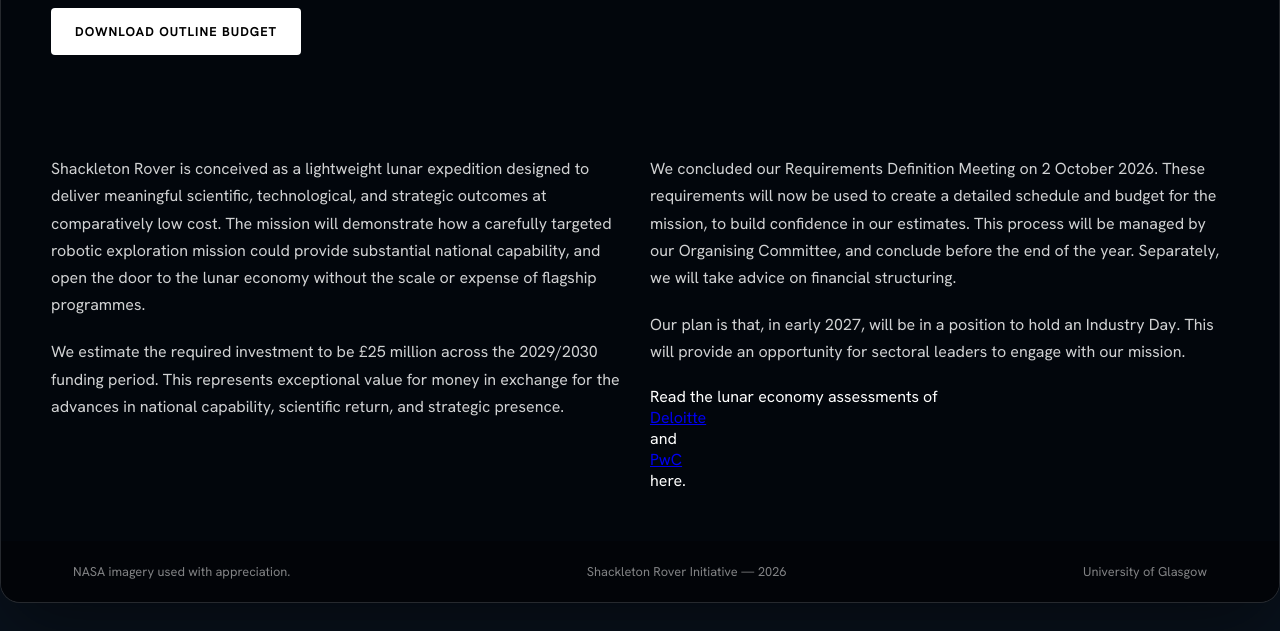
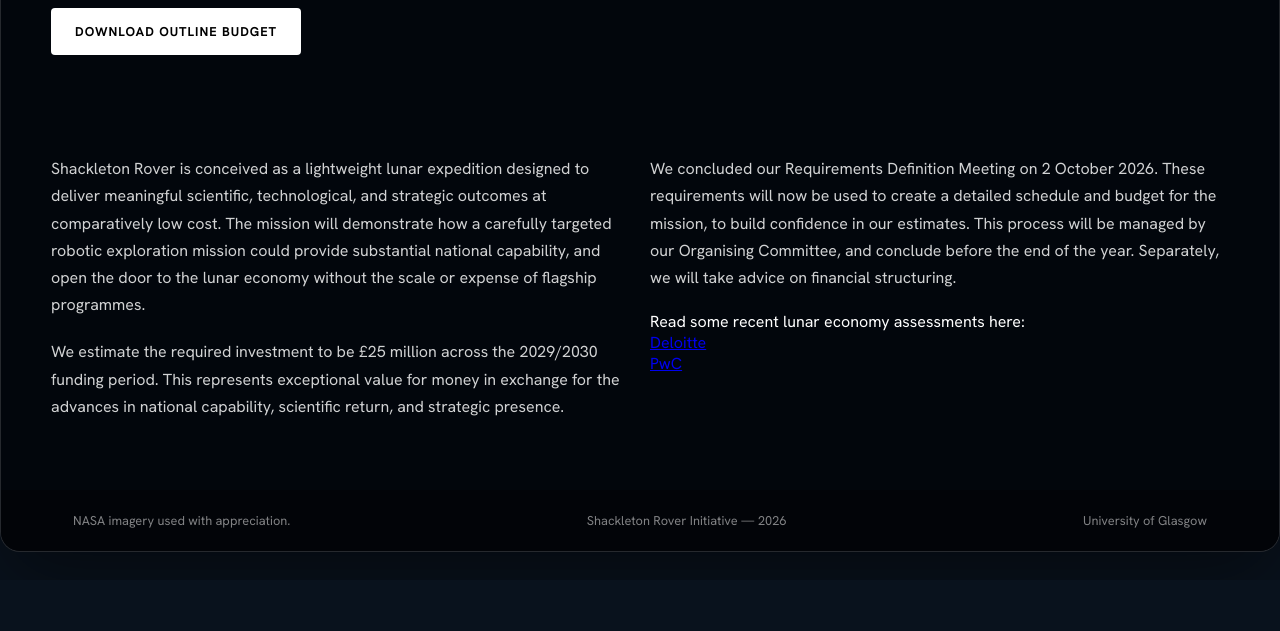
Before and after one commit to pgharkness-cmyk/Shackleton, a plain HTML site: page shackleton-v3/cost.html in a window 1280 px wide. Shown: the part 448-1079 px from the top of the page. After the commit the page ends 1028 px from the top, so only its background shows below. Drawn offline with Linux system fonts and the light colour scheme; a web font is replaced by a local one.

Commit message:
Update cost.html to remove Industry Day details
Removed a paragraph about the Industry Day and updated the link text for lunar economy assessments.

```diff
--- a/shackleton-v3/cost.html
+++ b/shackleton-v3/cost.html
@@ -79,14 +79,10 @@ This represents exceptional value for money in exchange for the advances in nati
 We concluded our Requirements Definition Meeting on 2 October 2026. These requirements will now be used to create a detailed schedule and budget for the mission, to build confidence in our estimates. This process will be managed by our Organising Committee, and conclude before the end of the year.
 Separately, we will take advice on financial structuring.
 </p>
-<p>
-Our plan is that, in early 2027, will be in a position to hold an Industry Day. This will provide an opportunity for sectoral leaders to engage with our mission.
-</p>
-  Read the lunar economy assessments of
+
+  Read some recent lunar economy assessments here:
   <a href="https://www.deloitte.com/content/dam/assets-zone3/us/en/docs/services/consulting/2026/deloitte-building-the-lunar-economy-report.pdf" style="display: inline !important;">Deloitte</a>
-  and
   <a href="https://images.content.pwc.com/Web/PwCGlobal/%7Bfe86e29b-7590-4a9e-acf9-d7fdb3c55ba6%7D_FR_FY26_Lunar_Market_Assessment_Edition2_Download.pdf" style="display: inline !important;">PwC</a>
-  here.
 </div>
 </div>
 
```
